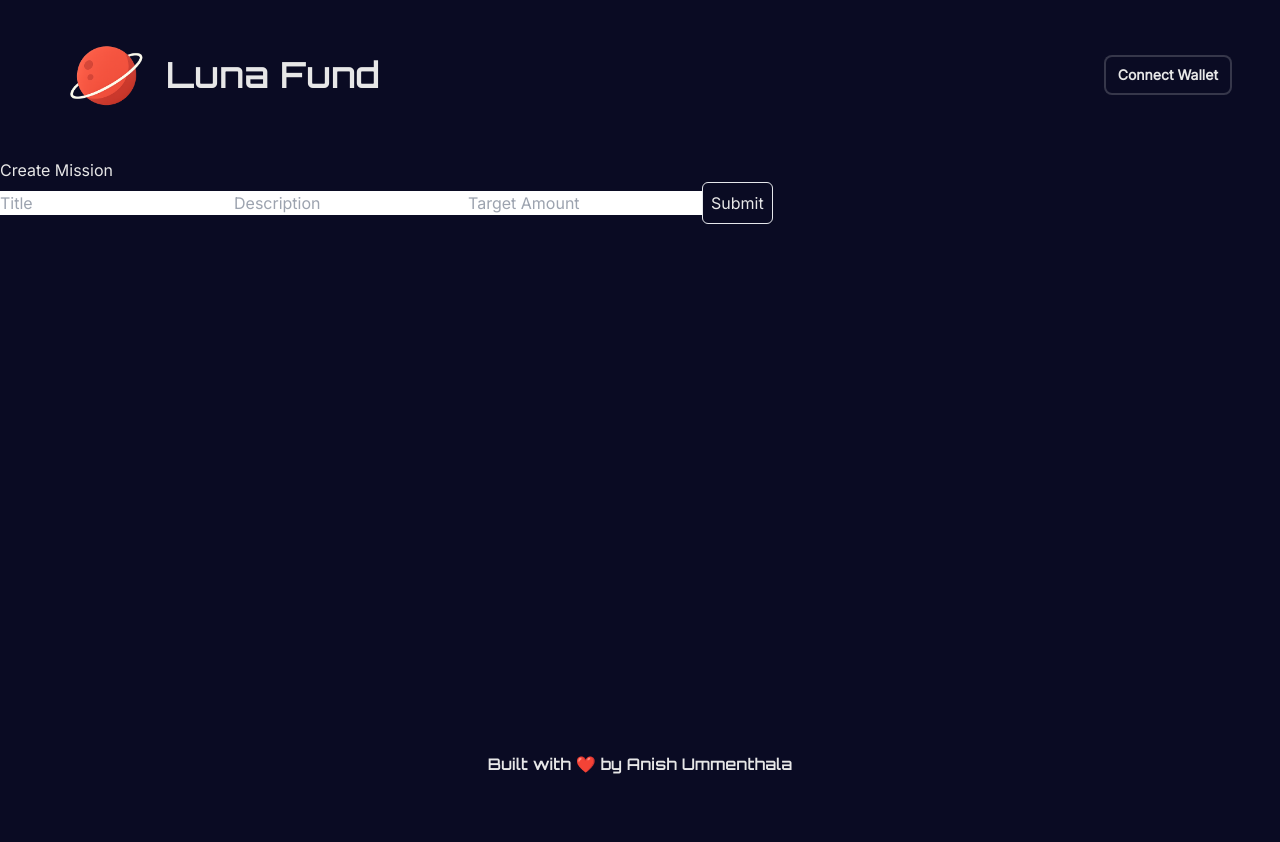
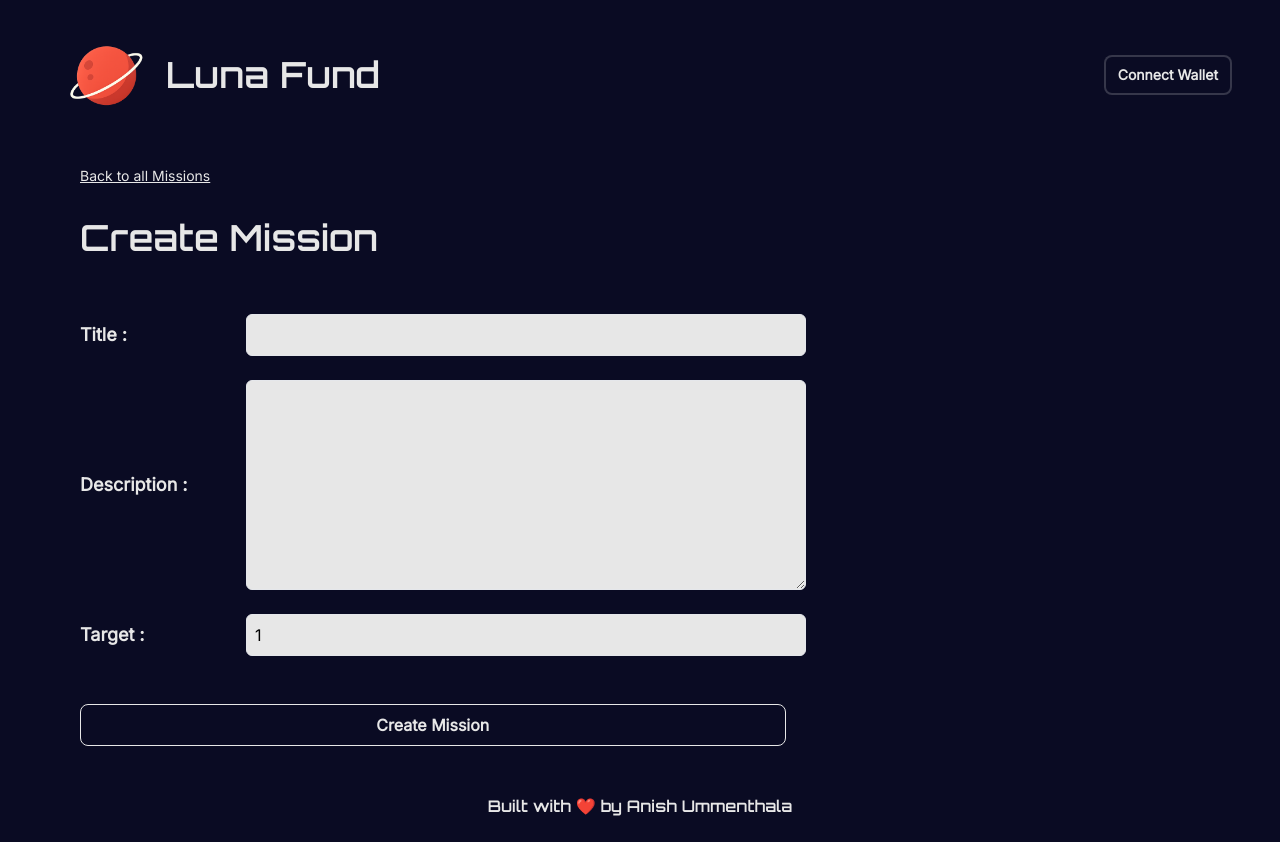
Before and after one commit to Anish-U/luna-fund, a Next.js app: page /missions/create in a window 1280 px wide. Before the commit the page ends 800 px from the top, so only its background shows below. Built offline with nearby package versions, Linux system fonts and the light colour scheme.

Commit message:
chore: create mission page implemented

```diff
--- a/app/(routes)/missions/[missionId]/page.tsx
+++ b/app/(routes)/missions/[missionId]/page.tsx
@@ -1,6 +1,7 @@
 "use client";
 
 import React, { useContext, useEffect, useState } from "react";
+import Link from "next/link";
 
 import { LunaFundContext } from "@/context/LunaFund";
 import { Mission } from "@/types/mission";
@@ -37,6 +38,9 @@ export default function Page({ params }: PageProps) {
 
   return (
     <div className=" px-20 p-2 flex flex-col gap-4">
+      <Link href="/missions" className="text-sm underline">
+        Back to all Missions
+      </Link>
       {mission && <MissionSection mission={mission} />}
     </div>
   );
--- a/app/(routes)/missions/create/page.tsx
+++ b/app/(routes)/missions/create/page.tsx
@@ -1,15 +1,17 @@
 "use client";
 
 import { useContext, useState } from "react";
+import Link from "next/link";
 
 import { LunaFundContext } from "@/context/LunaFund";
+import CreateMissionPageSection from "@/components/organisms/create-mission";
 
 export interface PageProps {}
 
 export default function Page({}: PageProps) {
   const [title, setTitle] = useState<string>("");
   const [description, setDescription] = useState<string>("");
-  const [targetAmount, setTargetAmount] = useState<number>(0);
+  const [targetAmount, setTargetAmount] = useState<number>(1);
   const [isLoading, setIsLoading] = useState<boolean>(false);
 
   const { createMission } = useContext(LunaFundContext);
@@ -22,30 +24,22 @@ export default function Page({}: PageProps) {
   };
 
   return (
-    <div>
-      <h1>Create Mission</h1>
-      <input
-        type="text"
-        placeholder="Title"
-        onChange={(e) => setTitle(e.target.value)}
+    <div className=" px-20 p-2 flex flex-col gap-4">
+      <Link href="/missions" className="text-sm underline mb-4">
+        Back to all Missions
+      </Link>
+      <h1 className="text-4xl font-primary mb-6">Create Mission</h1>
+      <CreateMissionPageSection
+        title={title}
+        setTitle={setTitle}
+        description={description}
+        setDescription={setDescription}
+        targetAmount={targetAmount}
+        setTargetAmount={setTargetAmount}
+        createMission={onSubmit}
+        isLoading={isLoading}
+        setIsLoading={setIsLoading}
       />
-      <input
-        type="text"
-        placeholder="Description"
-        onChange={(e) => setDescription(e.target.value)}
-      />
-      <input
-        type="number"
-        placeholder="Target Amount"
-        onChange={(e) => setTargetAmount(parseInt(e.target.value))}
-      />
-      <button
-        className="p-2 border rounded-md cursor-pointer"
-        onClick={onSubmit}
-        disabled={isLoading}
-      >
-        Submit
-      </button>
     </div>
   );
 }
--- a/app/(routes)/missions/page.tsx
+++ b/app/(routes)/missions/page.tsx
@@ -1,10 +1,13 @@
 "use client";
 
 import { useContext, useEffect, useState } from "react";
+import Link from "next/link";
 
+import Button from "@/components/atoms/button";
+import MissionsSection from "@/components/organisms/missions";
+
+import { Mission } from "@/types/mission";
 import { LunaFundContext } from "@/context/LunaFund";
-import { Mission } from "@/types/mission";
-import MissionsSection from "@/components/organisms/missions";
 
 export interface PageProps {}
 
@@ -23,8 +26,13 @@ export default function Page({}: PageProps) {
 
   return (
     <div className=" px-20 p-2 flex flex-col gap-4">
-      <h1 className="text-4xl font-primary mb-4">Missions</h1>
-      <MissionsSection missions={[...missions, ...missions]} />
+      <div className="flex justify-between">
+        <h1 className="text-4xl font-primary mb-4">Missions</h1>
+        <Link href="/missions/create" className="">
+          <Button type="secondary">Create Mission</Button>
+        </Link>
+      </div>
+      <MissionsSection missions={missions} />
     </div>
   );
 }
--- a/components/molecules/NavBar.tsx
+++ b/components/molecules/NavBar.tsx
@@ -14,6 +14,7 @@ const NavBar: FC<NavBarProps> = () => {
 
   return (
     <header className="flex justify-between items-center px-12 pb-2">
+      <Link href="/">
         <div className="flex items-center justify-center">
           <Image
             src="/images/logo.png"
@@ -23,9 +24,10 @@ const NavBar: FC<NavBarProps> = () => {
             className="object-cover -ml-4"
           />
           <h1 className="-ml-6 md:-ml-4 md:text-4xl text-2xl font-primary text-nowrap">
-          <Link href="/">Luna Fund</Link>
+            Luna Fund
           </h1>
         </div>
+      </Link>
       <div className="ml-auto md:w-fit flex items-center justify-center text-sm">
         {currentAccount ? (
           <Button type="primary" disabled>
--- /dev/null
+++ b/components/organisms/create-mission.tsx
@@ -0,0 +1,102 @@
+import { FC } from "react";
+import Swal from "sweetalert2";
+
+import Button from "@/components/atoms/button";
+
+export interface CreateMissionPageSectionProps {
+  title: string;
+  setTitle: (title: string) => void;
+  description: string;
+  setDescription: (description: string) => void;
+  targetAmount: number;
+  setTargetAmount: (targetAmount: number) => void;
+  createMission: () => void;
+  isLoading: boolean;
+  setIsLoading: (isLoading: boolean) => void;
+}
+
+const CreateMissionPageSection: FC<CreateMissionPageSectionProps> = ({
+  title,
+  description,
+  targetAmount,
+  createMission,
+  setTargetAmount,
+  setTitle,
+  setDescription,
+  isLoading,
+  setIsLoading,
+}) => {
+  const _createMission = async () => {
+    try {
+      setIsLoading(true);
+      const res = await createMission();
+      console.log("Success: ", res);
+      Swal.fire({
+        icon: "success",
+        title: "Success",
+        text: "Mission created successfully",
+      });
+      location.reload();
+    } catch (error) {
+      console.log("Error", error);
+      Swal.fire({
+        icon: "error",
+        title: "Oops...",
+        text: "Something went wrong!",
+      });
+    } finally {
+      setIsLoading(false);
+    }
+  };
+
+  return (
+    <div className="flex flex-col gap-6 my-4">
+      <div className="flex gap-4 items-center">
+        <label htmlFor="title" className="font-bold text-lg min-w-[150px]">
+          Title :
+        </label>
+        <input
+          type="text"
+          id="title"
+          className="border rounded-md p-2 w-[50%] bg-white text-black"
+          value={title}
+          onChange={(e) => setTitle(e.target.value)}
+        />
+      </div>
+      <div className="flex gap-4 items-center">
+        <label
+          htmlFor="description"
+          className="font-bold text-lg min-w-[150px]"
+        >
+          Description :
+        </label>
+        <textarea
+          rows={8}
+          id="description"
+          className="border rounded-md p-2 w-[50%] bg-white text-black"
+          value={description}
+          onChange={(e) => setDescription(e.target.value)}
+        />
+      </div>
+      <div className="flex gap-4 items-center">
+        <label htmlFor="target" className="font-bold text-lg min-w-[150px]">
+          Target :
+        </label>
+        <input
+          type="number"
+          id="target"
+          className="border rounded-md p-2 w-[50%] bg-white text-black"
+          value={targetAmount}
+          onChange={(e) => setTargetAmount(Number(e.target.value))}
+        />
+      </div>
+      <div className="mt-4 md:mt-6 w-[63%] ">
+        <Button type="secondary" onClick={_createMission} disabled={isLoading}>
+          Create Mission
+        </Button>
+      </div>
+    </div>
+  );
+};
+
+export default CreateMissionPageSection;
--- a/components/organisms/mission.tsx
+++ b/components/organisms/mission.tsx
@@ -21,7 +21,7 @@ const MissionSection: FC<MissionPageSection> = ({ mission }) => {
   const [contributions, setContributions] = useState<Contribution[]>();
 
   const randomImage = () => {
-    const images = ["1", "2", "3"];
+    const images = ["1", "2", "3", "4"];
     return images[Math.floor(Math.random() * images.length)];
   };
 
@@ -73,10 +73,10 @@ const MissionSection: FC<MissionPageSection> = ({ mission }) => {
         />
       </div>
       <div className="text-md py-2">Creator: {mission.creator}</div>
-      <div className="lg:w-[70%] text-lg text-justify">
+      <div className="lg:w-[65%] text-lg text-justify">
         Goal: {mission.description}
       </div>
-      <div className="flex justify-center flex-col gap-2 lg:w-[70%] mt-4 md:mt-6">
+      <div className="flex justify-center flex-col gap-2 lg:w-[65%] mt-4 md:mt-6">
         <ProgressBar
           percentage={
             ((mission.totalRaised || 0) / (mission.targetAmount || 1)) * 100
```
Also changed, not shown: public/images/planets/4.png (renamed from public/images/planets/5.png). Lines whose indentation alone changed are shown as unchanged.
